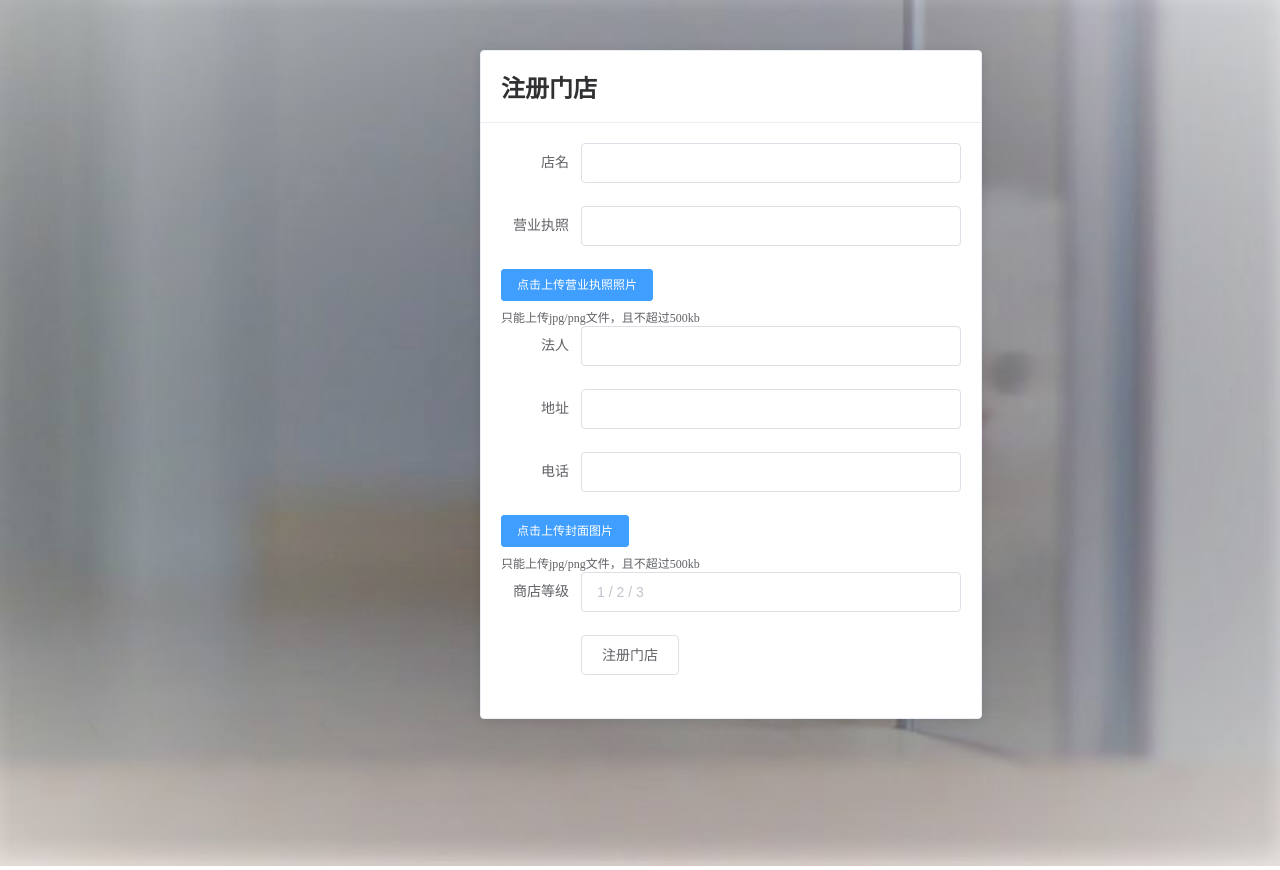
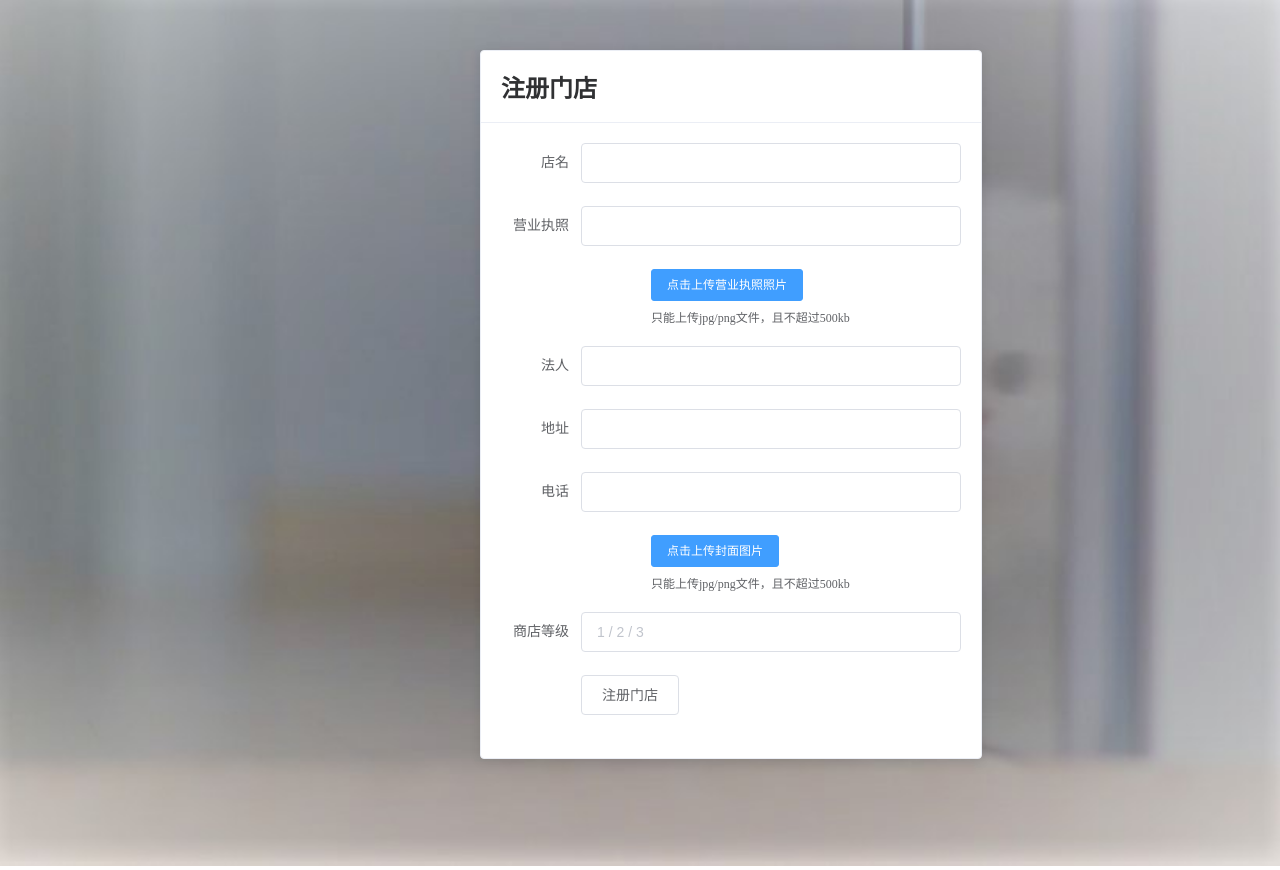
Before and after one commit to laizhiheng/aicongbang, a Vue app in the folder aichongbang/: page /#/storeReg/1 in a window 1280 px wide. Built offline with nearby package versions, Linux system fonts and the light colour scheme.

Commit message:
熊storeReg

```diff
--- a/aichongbang/src/components/storeReg/storeReg.vue
+++ b/aichongbang/src/components/storeReg/storeReg.vue
@@ -152,4 +152,8 @@ export default {
   top: 50px;
   left: 480px;
 }
+.upload-demo{
+  margin-left: 150px;
+  margin-bottom: 20px;
+}
 </style>
```
